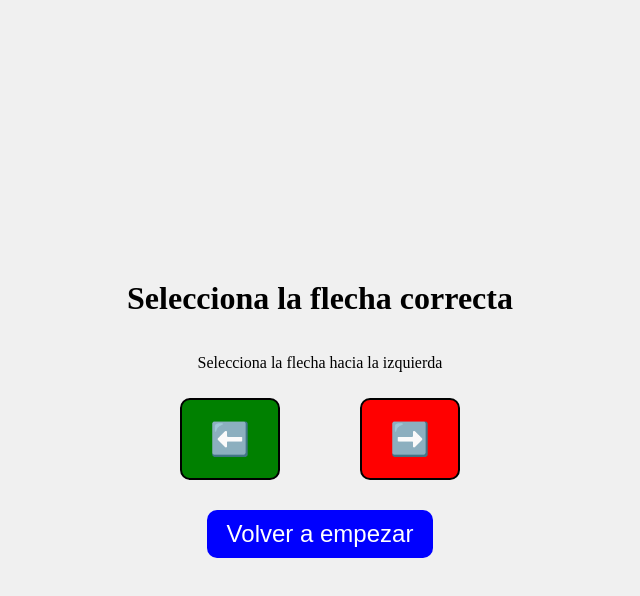
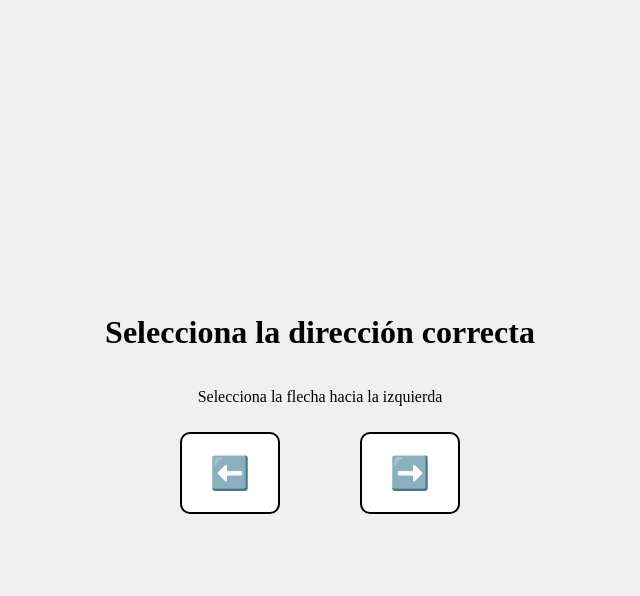
Before and after one commit to LeandroGPLeo/Juegos, a plain HTML site: page index.html in a window 1280 px wide. Both pictures are taken after a click on the button "⬅️". Shown: the whole page, without its empty margins (320-960 px from the left). Drawn offline with Linux system fonts and the light colour scheme.

Commit message:
Update index.html

```diff
--- a/index.html
+++ b/index.html
@@ -13,7 +13,7 @@
             flex-direction: column;
             background-color: #f0f0f0;
         }
-        .arrow-button {
+        .button {
             font-size: 2em;
             margin: 10px;
             padding: 20px;
@@ -56,52 +56,68 @@
 </head>
 <body>
     <div id="game-container">
-        <h1>Selecciona la flecha correcta</h1>
+        <h1>Selecciona la dirección correcta</h1>
         <div id="instruction-container">
-            <p id="instruction"></p>
+            <p id="instruction">Elige una dirección para comenzar:</p>
+            <div id="selection-screen">
+                <button class="button" onclick="setDirection('izquierda')">⬅️</button>
+                <button class="button" onclick="setDirection('derecha')">➡️</button>
+            </div>
         </div>
-        <div class="arrow-grid">
-            <button class="arrow-button" onclick="checkArrow('izquierda')">⬅️</button>
-            <button class="arrow-button" onclick="checkArrow('derecha')">➡️</button>
+        <div class="arrow-grid" id="game-screen" style="display:none;">
+            <button class="button" id="left-arrow" onclick="checkArrow('izquierda')">⬅️</button>
+            <button class="button" id="right-arrow" onclick="checkArrow('derecha')">➡️</button>
         </div>
         <button id="restart-button" onclick="restartGame()">Volver a empezar</button>
     </div>
     <script>
         let correctDirection;
 
-        function setInstruction() {
-            const directions = ['izquierda', 'derecha'];
-            correctDirection = directions[Math.floor(Math.random() * directions.length)];
-            document.getElementById('instruction').textContent = `Selecciona la flecha hacia la ${correctDirection}`;
+        function setDirection(direction) {
+            correctDirection = direction;
+            document.getElementById('instruction').textContent = `Selecciona la flecha hacia la ${direction}`;
+            document.getElementById('selection-screen').style.display = 'none';
+            document.getElementById('game-screen').style.display = 'flex';
         }
 
         function checkArrow(direction) {
-            const buttons = document.querySelectorAll('.arrow-button');
+            const leftArrow = document.getElementById('left-arrow');
+            const rightArrow = document.getElementById('right-arrow');
 
-            buttons.forEach(button => {
-                button.classList.remove('correct', 'incorrect');
-                if (button.textContent.includes('⬅️') && correctDirection === 'izquierda') {
-                    button.classList.add('correct');
-                } else if (button.textContent.includes('➡️') && correctDirection === 'derecha') {
-                    button.classList.add('correct');
+            leftArrow.classList.remove('correct', 'incorrect');
+            rightArrow.classList.remove('correct', 'incorrect');
+
+            if (direction === correctDirection) {
+                if (direction === 'izquierda') {
+                    leftArrow.classList.add('correct');
+                    rightArrow.classList.add('incorrect');
                 } else {
-                    button.classList.add('incorrect');
+                    leftArrow.classList.add('incorrect');
+                    rightArrow.classList.add('correct');
                 }
-            });
+            } else {
+                if (direction === 'izquierda') {
+                    leftArrow.classList.add('incorrect');
+                } else {
+                    rightArrow.classList.add('incorrect');
+                }
+            }
 
             document.getElementById('restart-button').style.display = 'block';
         }
 
         function restartGame() {
-            const buttons = document.querySelectorAll('.arrow-button');
+            const buttons = document.querySelectorAll('.button');
             buttons.forEach(button => {
                 button.classList.remove('correct', 'incorrect');
             });
+            document.getElementById('game-screen').style.display = 'none';
+            document.getElementById('selection-screen').style.display = 'flex';
+            document.getElementById('instruction').textContent = 'Elige una dirección para comenzar:';
             document.getElementById('restart-button').style.display = 'none';
-            setInstruction();
         }
 
-        window.onload = setInstruction;
+        window.onload = restartGame;
     </script>
 </body>
 </html>
```
